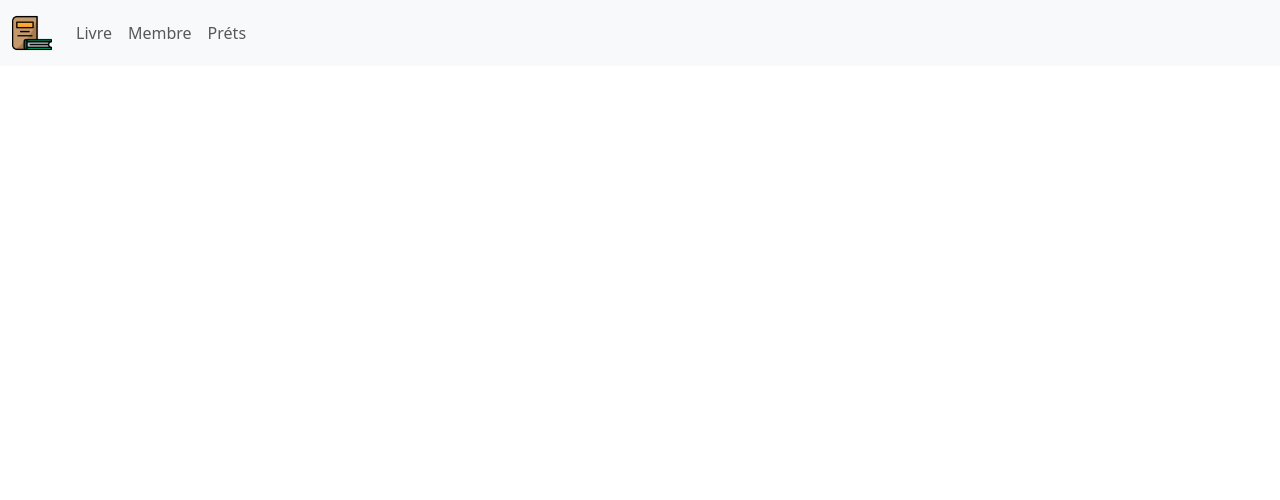
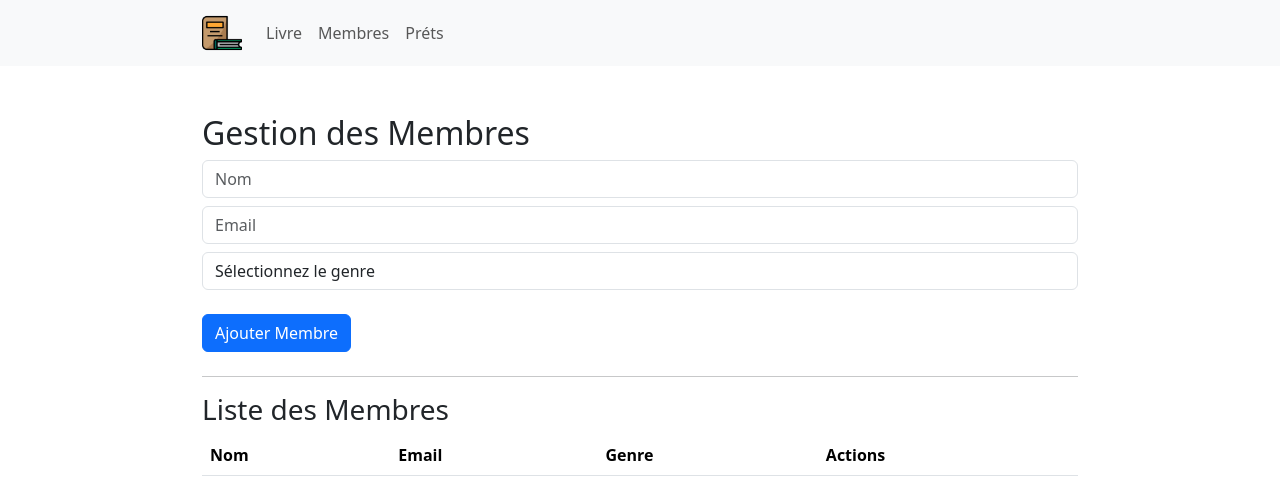
Before and after one commit to Zoubeir7/Gestion-d-une-biblioth-que-avec-Vuejs, a Vue app: page /Membres in a window 1280 px wide. Before the commit this address had no page. Shown: the top 500 px of the page. Built offline with nearby package versions, Linux system fonts and the light colour scheme.

Commit message:
gestion de router

```diff
--- a/index.html
+++ b/index.html
@@ -11,6 +11,9 @@
 <body>
   <div id="app"></div>
   <script type="module" src="/src/main.js"></script>
+  <!-- Dans le fichier index.html -->
+
+
 </body>
 
 </html>
--- a/src/App.vue
+++ b/src/App.vue
@@ -15,6 +15,7 @@
         </button>
 
         <!-- Collapsible wrapper -->
+         <div class="container">
         <div class="collapse navbar-collapse" id="navbarSupportedContent">
           <!-- Navbar brand -->
           <a class="navbar-brand mt-2 mt-lg-0" href="#">
@@ -31,17 +32,19 @@
               <RouterLink class="nav-link" to="/Livre">Livre</RouterLink>
             </li>
             <li class="nav-item">
-              <RouterLink class="nav-link" to="/team">Membre</RouterLink>
+              <RouterLink class="nav-link" to="/Membres">Membres</RouterLink>
             </li>
             <li class="nav-item">
-              <RouterLink class="nav-link" to="/projects">Préts</RouterLink>
+              <RouterLink class="nav-link" to="/Prets">Préts</RouterLink>
             </li>
           </ul>
         </div>
         </div>
+      </div>
     </nav>
 
 <RouterView />
+
 <!-- <ListerLivre /> -->
 
 </template>
@@ -55,4 +58,40 @@ import ListerLivre from "./components/Livre/ListerLivre.vue";
 
 
 <style scoped>
+/* styles.css */
+body {
+  background-color: #f8f9fa;
+  color: #212529;
+}
+
+.container {
+  max-width: 900px;
+}
+
+.table {
+  border-radius: 0.25rem;
+}
+
+.table-striped tbody tr:nth-of-type(odd) {
+  background-color: #f9f9f9;
+}
+
+.table-hover tbody tr:hover {
+  background-color: #e9ecef;
+}
+
+.btn-primary {
+  background-color: #007bff;
+  border-color: #007bff;
+}
+
+.btn-primary:hover {
+  background-color: #0056b3;
+  border-color: #004085;
+}
+
+.form-control {
+  border-radius: 0.25rem;
+}
+
 </style>
--- a/src/components/Livre/ListerLivre.vue
+++ b/src/components/Livre/ListerLivre.vue
@@ -1,22 +1,33 @@
+<!-- Livres.vue -->
 <template>
   <div class="container mt-5">
-      <h2> Gestion des Livres</h2>
-      <form @submit.prevent="ajouterLivre">
-        <input v-model="nouveauLivre.title" type="text" placeholder="Titre" class="form-control mb-2" required />
-        <input v-model="nouveauLivre.author" type="text" placeholder="Auteur" class="form-control mb-2" required />
-        <input v-model="nouveauLivre.date_publication" type="date" placeholder="Date de publication" class="form-control mb-2" required />
-        <input v-model="nouveauLivre.genre" type="text" placeholder="Genre" class="form-control mb-2" required />
-        <button type="submit" class="btn btn-primary">Ajouter Livre</button>
+    <h2>Gestion des Livres</h2>
+    <form @submit.prevent="ajouterLivre" class="mb-4">
+      <div class="form-group">
+        <input v-model="nouveauLivre.title" type="text" placeholder="Titre" class="form-control mt-2" required />
+      </div>
+      <div class="form-group">
+        <input v-model="nouveauLivre.author" type="text" placeholder="Auteur" class="form-control mt-2" required />
+      </div>
+      <div class="form-group">
+        <input v-model="nouveauLivre.date_publication" type="date" class="form-control mt-2" required />
+      </div>
+      <div class="form-group">
+        <input v-model="nouveauLivre.genre" type="text" placeholder="Genre" class="form-control mt-2" required />
+      </div>
+      <button type="submit" class="btn btn-primary mt-2">Ajouter Livre</button>
     </form>
+
     <hr />
+
     <h3>Liste des Livres</h3>
-          <table class="table">
+    <table class="table table-striped">
       <thead>
         <tr>
           <th>Titre</th>
           <th>Auteur</th>
           <th>Date de publication</th>
-                <th>genre</th>
+          <th>Genre</th>
           <th>Actions</th>
         </tr>
       </thead>
@@ -27,9 +38,8 @@
           <td>{{ livre.date_publication }}</td>
           <td>{{ livre.genre }}</td>
           <td>
-
-        <i @click="voirDetails(index)" class="fas fa-eye text-info" style="cursor: pointer;" mr-4></i>
-
+            <i @click="voirDetails(index)" class="fas fa-eye text-info" style="cursor: pointer; margin-right: 8px;"></i>
+            <i @click="modifierLivre(index)" class="fas fa-edit text-warning" style="cursor: pointer; margin-right: 8px;"></i>
             <i @click="supprimerLivre(index)" class="fas fa-trash text-danger" style="cursor: pointer;"></i>
           </td>
         </tr>
@@ -63,6 +73,12 @@ const supprimerLivre = (index) => {
 const voirDetails = (index) => {
   alert(`Titre: ${livres.value[index].title}\nAuteur: ${livres.value[index].author}`);
 };
+const modifierLivre = (index) => {
+  nouveauLivre.value = { ...livres.value[index] };
+  livres.value.splice(index, 1); // Supprime le livre pour le mettre à jour
+  localStorage.setItem('livres', JSON.stringify(livres.value)); // Mise à jour du localStorage
+};
+
 
 onMounted(chargerLivres);
 </script>
--- /dev/null
+++ b/src/components/Membres/ListeMembre.vue
@@ -0,0 +1,80 @@
+<!-- Membres.vue -->
+<template>
+  <div class="container mt-5">
+    <h2>Gestion des Membres</h2>
+    <form @submit.prevent="ajouterMembre" class="mb-4">
+      <div class="form-group">
+        <input v-model="nouveauMembre.name" type="text" placeholder="Nom" class="form-control mt-2" required />
+      </div>
+      <div class="form-group">
+        <input v-model="nouveauMembre.email" type="email" placeholder="Email" class="form-control mt-2" required />
+      </div>
+      <div class="form-group">
+        <select v-model="nouveauMembre.genre" class="form-control mt-2" required>
+          <option disabled value="">Sélectionnez le genre</option>
+          <option value="Homme">Homme</option>
+          <option value="Femme">Femme</option>
+        </select>
+      </div>
+      <button type="submit" class="btn btn-primary mt-4">Ajouter Membre</button>
+    </form>
+
+    <hr />
+
+    <h3>Liste des Membres</h3>
+    <table class="table table-striped">
+      <thead>
+        <tr>
+          <th>Nom</th>
+          <th>Email</th>
+          <th>Genre</th>
+          <th>Actions</th>
+        </tr>
+      </thead>
+      <tbody>
+        <tr v-for="(membre, index) in membres" :key="index">
+          <td>{{ membre.name }}</td>
+          <td>{{ membre.email }}</td>
+          <td>{{ membre.genre }}</td>
+          <td>
+            <i @click="voirDetails(index)" class="fas fa-eye text-info" style="cursor: pointer; margin-right: 8px;"></i>
+            <i @click="modifierMembres(index)" class="fas fa-edit text-warning" style="cursor: pointer; margin-right: 8px;"></i>
+            <i @click="supprimerMembres(index)" class="fas fa-trash text-danger" style="cursor: pointer;"></i>
+          </td>
+        </tr>
+      </tbody>
+    </table>
+  </div>
+</template>
+
+<script setup>
+import { ref, onMounted } from 'vue';
+
+const membres = ref([]);
+const nouveauMembre = ref({ name: '', email: '', genre: '' });
+
+const chargerMembres = () => {
+  const data = localStorage.getItem('membres');
+  if (data) membres.value = JSON.parse(data);
+};
+
+const ajouterMembre = () => {
+  membres.value.push({ ...nouveauMembre.value });
+  localStorage.setItem('membres', JSON.stringify(membres.value));
+  nouveauMembre.value = { name: '', email: '', genre: '' };
+};
+
+const supprimerMembres = (index) => {
+  membres.value.splice(index, 1);
+  localStorage.setItem('membres', JSON.stringify(membres.value));
+};
+
+const voirDetails = (index) => {
+  alert(`Nom: ${membres.value[index].name}\nEmail: ${membres.value[index].email}\nGenre: ${membres.value[index].genre}`);
+};
+const modifierMembres = (index) => {
+  nouveauMembre.value = { ...membres.value[index] };
+  membres.value.splice(index, 1);
+};
+onMounted(chargerMembres);
+</script>
--- /dev/null
+++ b/src/components/Prets/ListePret.vue
@@ -0,0 +1,79 @@
+<!-- Prets.vue -->
+<template>
+  <div class="container mt-5">
+    <h2>Gestion des Prêts</h2>
+    <form @submit.prevent="ajouterPret" class="mb-4">
+      <div class="form-group">
+        <input v-model="nouveauPret.membre" type="text" placeholder="Nom du membre" class="form-control mt-2" required />
+      </div>
+      <div class="form-group">
+        <input v-model="nouveauPret.livre" type="text" placeholder="Titre du livre" class="form-control mt-2" required />
+      </div>
+      <div class="form-group">
+        <input v-model="nouveauPret.date" type="date" class="form-control mt-2" required />
+      </div>
+      <button type="submit" class="btn btn-primary mt-2">Enregistrer Prêt</button>
+    </form>
+
+    <hr />
+
+    <h3>Liste des Prêts</h3>
+    <table class="table table-striped">
+      <thead>
+        <tr>
+          <th>Membre</th>
+          <th>Livre</th>
+          <th>Date</th>
+          <th>Actions</th>
+        </tr>
+      </thead>
+      <tbody>
+        <tr v-for="(pret, index) in prets" :key="index">
+          <td>{{ pret.membre }}</td>
+          <td>{{ pret.livre }}</td>
+          <td>{{ pret.date }}</td>
+          <td>
+            <i @click="voirDetails(index)" class="fas fa-eye text-info" style="cursor: pointer; margin-right: 8px;"></i>
+            <i @click="modifierPrets(index)" class="fas fa-edit text-warning" style="cursor: pointer; margin-right: 8px;"></i>
+            <i @click="supprimerPrets(index)" class="fas fa-trash text-danger" style="cursor: pointer;"></i>
+          </td>
+        </tr>
+      </tbody>
+    </table>
+  </div>
+</template>
+
+<script setup>
+import { ref, onMounted } from 'vue';
+
+const prets = ref([]);
+const nouveauPret = ref({ membre: '', livre: '', date: '' });
+
+const chargerPrets = () => {
+  const data = localStorage.getItem('prets');
+  if (data) prets.value = JSON.parse(data);
+};
+
+const ajouterPret = () => {
+  prets.value.push({ ...nouveauPret.value });
+  localStorage.setItem('prets', JSON.stringify(prets.value));
+  nouveauPret.value = { membre: '', livre: '', date: '' };
+};
+
+const supprimerPrets = (index) => {
+  prets.value.splice(index, 1);
+  localStorage.setItem('prets', JSON.stringify(prets.value));
+};
+
+const voirDetails = (index) => {
+  alert(`Membre: ${prets.value[index].membre}\nLivre: ${prets.value[index].livre}\nDate: ${prets.value[index].date}`);
+};
+
+const modifierPrets = (index) => {
+  nouveauPret.value = { ...prets.value[index] };
+  prets.value.splice(index, 1); // Supprime le livre pour le mettre à jour
+  localStorage.setItem('prets', JSON.stringify(prets.value)); // Mise à jour du localStorage
+};
+
+onMounted(chargerPrets);
+</script>
--- a/src/main.js
+++ b/src/main.js
@@ -8,7 +8,8 @@ import '@fortawesome/fontawesome-free/css/all.css';
 
 import { createApp } from 'vue';
 import App from './App.vue';
-
+import 'bootstrap/dist/css/bootstrap.min.css';
+import 'bootstrap/dist/js/bootstrap.min.js';
 import { routes } from './Route/Routes.js';
 import { createRouter, createWebHistory } from 'vue-router';
 
```
Also changed, not shown: src/Route/Routes.js (+12 -0 lines), src/components/Membres/AjouterMembre.vue (added, +7 -0 lines), src/components/Membres/ModifierMembre.vue (added), src/components/Prets/AjouterPret.vue (added), src/components/Prets/ModifierPret.vue (added), 1 other file (tests, documents, lock files or other folders). Lines whose indentation alone changed are shown as unchanged.
